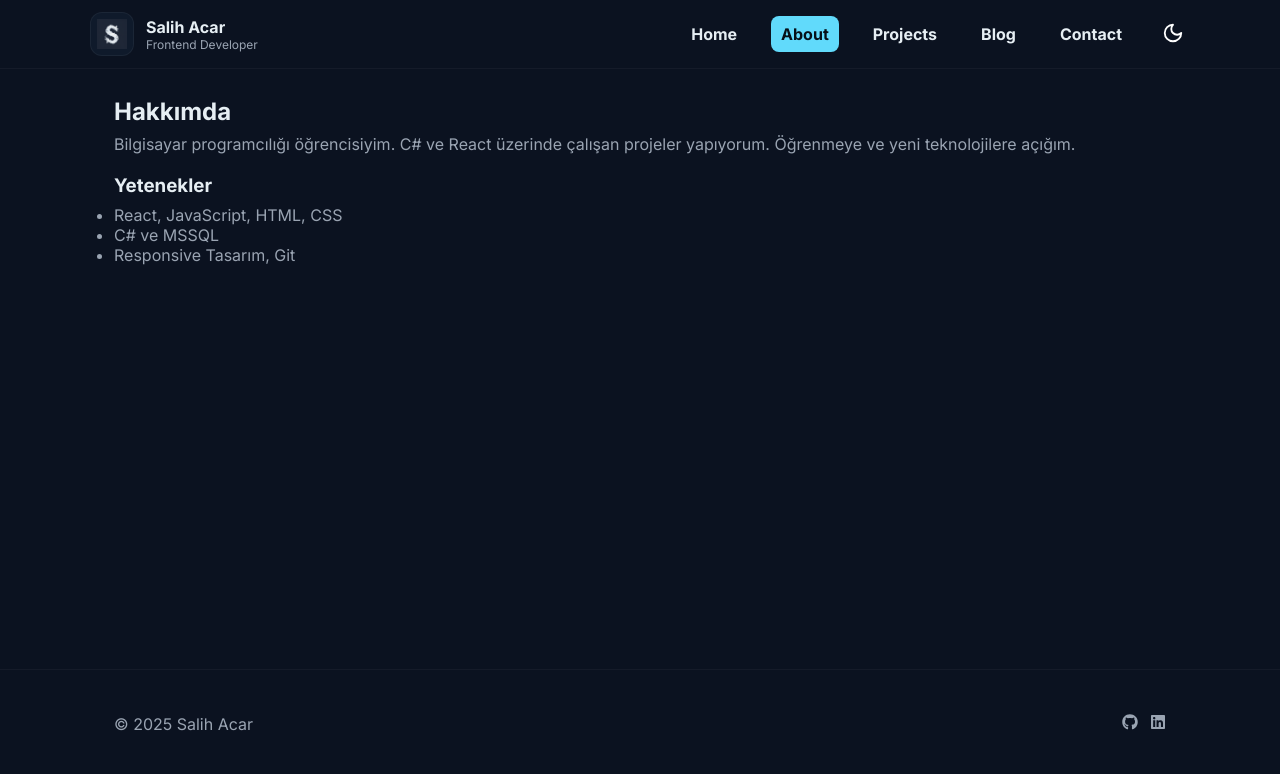
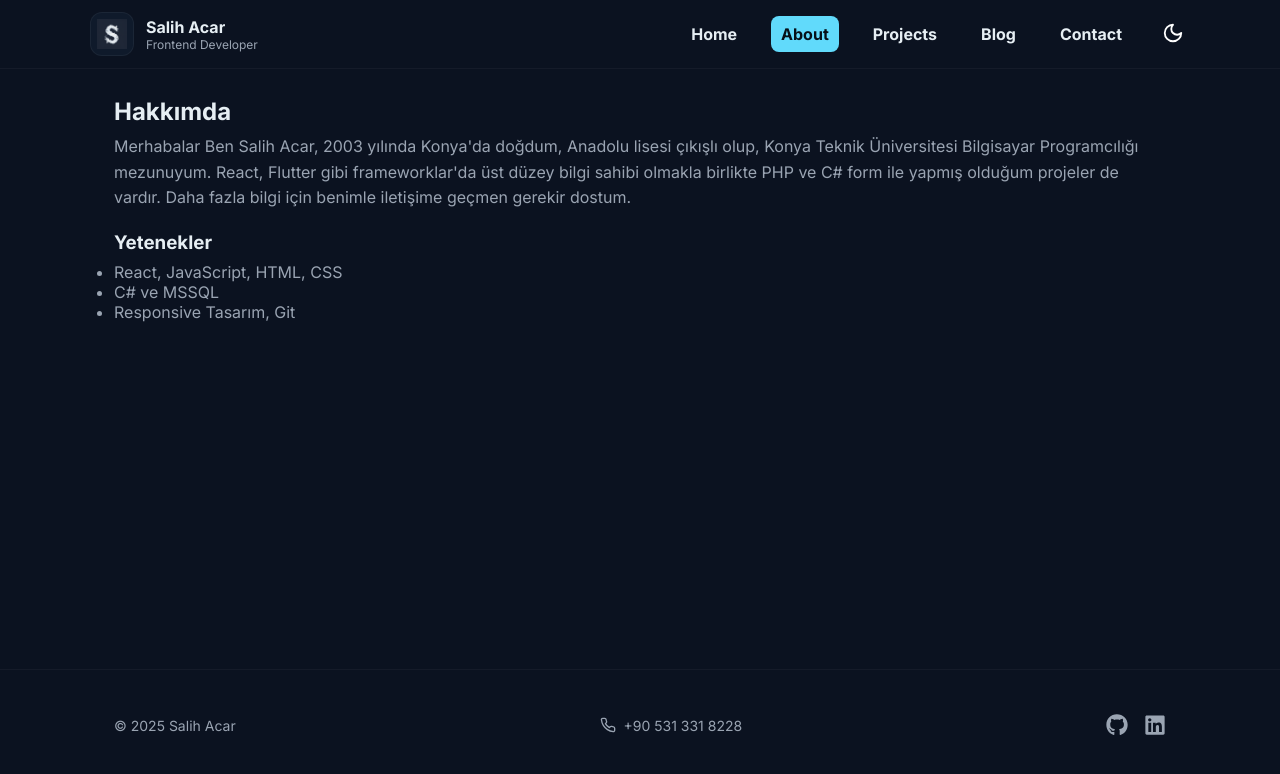
Before and after one commit to DrSaksuka/Salih-Acar-portfolio, a React (Create React App) app: page /about in a window 1280 px wide. Shown: the top 774 px of the page. Built offline with nearby package versions, Linux system fonts and the light colour scheme.

Commit message:
index.html dosyasındaki bozuk HTML yapısını düzelttim

```diff
--- a/public/index.html
+++ b/public/index.html
@@ -3,28 +3,14 @@
 
 <head>
   <meta charset="utf-8" />
+
   <link id="favicon" rel="icon" href="%PUBLIC_URL%/favicon-light.ico" />
+
   <meta name="viewport" content="width=device-width, initial-scale=1" />
   <meta name="theme-color" content="#000000" />
   <meta name="description" content="Web site created using create-react-app" />
   <link rel="apple-touch-icon" href="%PUBLIC_URL%/logo192.png" />
-
-
   <link rel="manifest" href="%PUBLIC_URL%/manifest.json" />
-
-  <head>
-    <meta charset="utf-8" />
-    <meta name="viewport" content="width=device-width, initial-scale=1" />
-    <meta name="theme-color" content="#000000" />
-    <meta name="description" content="Web site created using create-react-app" />
-    <link rel="apple-touch-icon" href="%PUBLIC_URL%/logo192.png" />
-
-    <link id="favicon" rel="icon" href="%PUBLIC_URL%/favicon-light.ico" />
-
-    <link rel="manifest" href="%PUBLIC_URL%/manifest.json" />
-
-    <title>Salih Acar - Portfolio</title>
-  </head>
 
   <title>Salih Acar - Portfolio</title>
 </head>
--- a/src/components/Footer.js
+++ b/src/components/Footer.js
@@ -1,13 +1,34 @@
+// src/components/Footer.js dosyasının yeni hali
+
 import { FaGithub, FaLinkedin } from "react-icons/fa";
+import { Phone } from "lucide-react"; // Telefon ikonu için
 
 export default function Footer() {
+    // Senin linklerin ve telefon numaran
+    const githubUrl = "https://github.com/DrSaksuka/Flutter-projelerim";
+    const linkedinUrl = "https://www.linkedin.com/in/salih-acar-ab178a383/";
+    const phoneNumber = "+90 531 331 8228";
+
     return (
         <footer style={{ borderTop: "1px solid rgba(255,255,255,0.04)", marginTop: 40, padding: "20px 0" }}>
-            <div className="container" style={{ display: "flex", justifyContent: "space-between", alignItems: "center" }}>
-                <div style={{ color: "var(--muted)" }}>© {new Date().getFullYear()} Salih Acar</div>
-                <div style={{ display: "flex", gap: 12 }}>
-                    <a href="#" aria-label="Github"><FaGithub style={{ color: "var(--muted)" }} /></a>
-                    <a href="#" aria-label="LinkedIn"><FaLinkedin style={{ color: "var(--muted)" }} /></a>
+            <div className="container" style={{ display: "flex", justifyContent: "space-between", alignItems: "center", flexWrap: "wrap", gap: "15px" }}>
+                {/* Telif Hakkı */}
+                <div style={{ color: "var(--muted)", fontSize: "14px" }}>© {new Date().getFullYear()} Salih Acar</div>
+
+                {/* Telefon Numarası */}
+                <div style={{ display: "flex", alignItems: "center", gap: "8px", color: "var(--muted)", fontSize: "14px" }}>
+                    <Phone size={16} />
+                    <a href={`tel:${phoneNumber.replace(/\s/g, '')}`} style={{ color: "var(--muted)", textDecoration: 'none' }}>{phoneNumber}</a>
+                </div>
+
+                {/* Sosyal Medya İkonları */}
+                <div style={{ display: "flex", gap: 16 }}> {/* İkonlar arası boşluğu biraz artırdık */}
+                    <a href={githubUrl} target="_blank" rel="noopener noreferrer" aria-label="Github">
+                        <FaGithub style={{ color: "var(--muted)", fontSize: "22px", display: 'block' }} /> {/* Boyutu biraz artırdık ve display block */}
+                    </a>
+                    <a href={linkedinUrl} target="_blank" rel="noopener noreferrer" aria-label="LinkedIn">
+                        <FaLinkedin style={{ color: "var(--muted)", fontSize: "22px", display: 'block' }} /> {/* Boyutu biraz artırdık ve display block */}
+                    </a>
                 </div>
             </div>
         </footer>
--- a/src/pages/About.js
+++ b/src/pages/About.js
@@ -4,7 +4,7 @@ export default function About() {
     return (
         <motion.div initial={{ opacity: 0 }} animate={{ opacity: 1 }} exit={{ opacity: 0 }} className="container" style={{ paddingTop: 28 }}>
             <h2>Hakkımda</h2>
-            <p style={{ color: "var(--muted)", marginTop: 8 }}>Bilgisayar programcılığı öğrencisiyim. C# ve React üzerinde çalışan projeler yapıyorum. Öğrenmeye ve yeni teknolojilere açığım.</p>
+            <p style={{ color: "var(--muted)", marginTop: 8, lineHeight: '1.6' }}>Merhabalar Ben Salih Acar, 2003 yılında Konya'da doğdum, Anadolu lisesi çıkışlı olup, Konya Teknik Üniversitesi Bilgisayar Programcılığı mezunuyum. React, Flutter gibi frameworklar'da üst düzey bilgi sahibi olmakla birlikte PHP ve C# form ile yapmış olduğum projeler de vardır. Daha fazla bilgi için benimle iletişime geçmen gerekir dostum.</p>
             <section style={{ marginTop: 20 }}>
                 <h3>Yetenekler</h3>
                 <ul style={{ color: "var(--muted)", marginTop: 8 }}>
```
